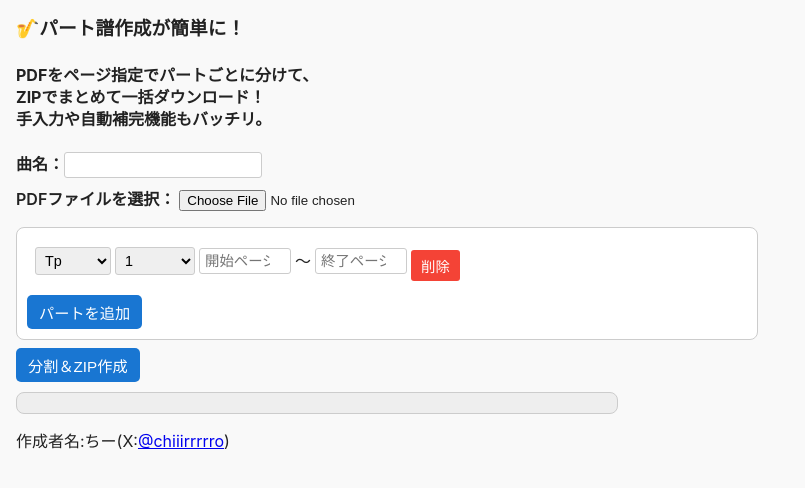
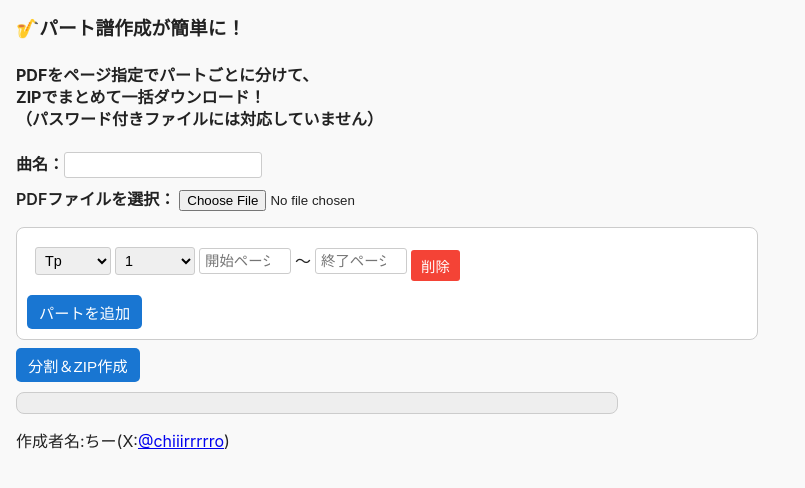
Before and after one commit to chiiirrrrro/PDFsplitting, a plain HTML site: page index.html in a window 1280 px wide. Shown: the part 50-538 px from the top of the page, without its empty margins (0-805 px from the left). Drawn offline with nearby package versions, Linux system fonts and the light colour scheme.

Commit message:
Update index.html

```diff
--- a/index.html
+++ b/index.html
@@ -102,7 +102,7 @@
   <h3>🎷パート譜作成が簡単に！</h3>
   <h4>PDFをページ指定でパートごとに分けて、<br>
     ZIPでまとめて一括ダウンロード！<br>
-    手入力や自動補完機能もバッチリ。</h4>
+    （パスワード付きファイルには対応していません）</h4>
   <label>曲名：<input type="text" id="title" /></label>
 
   <label>
```
